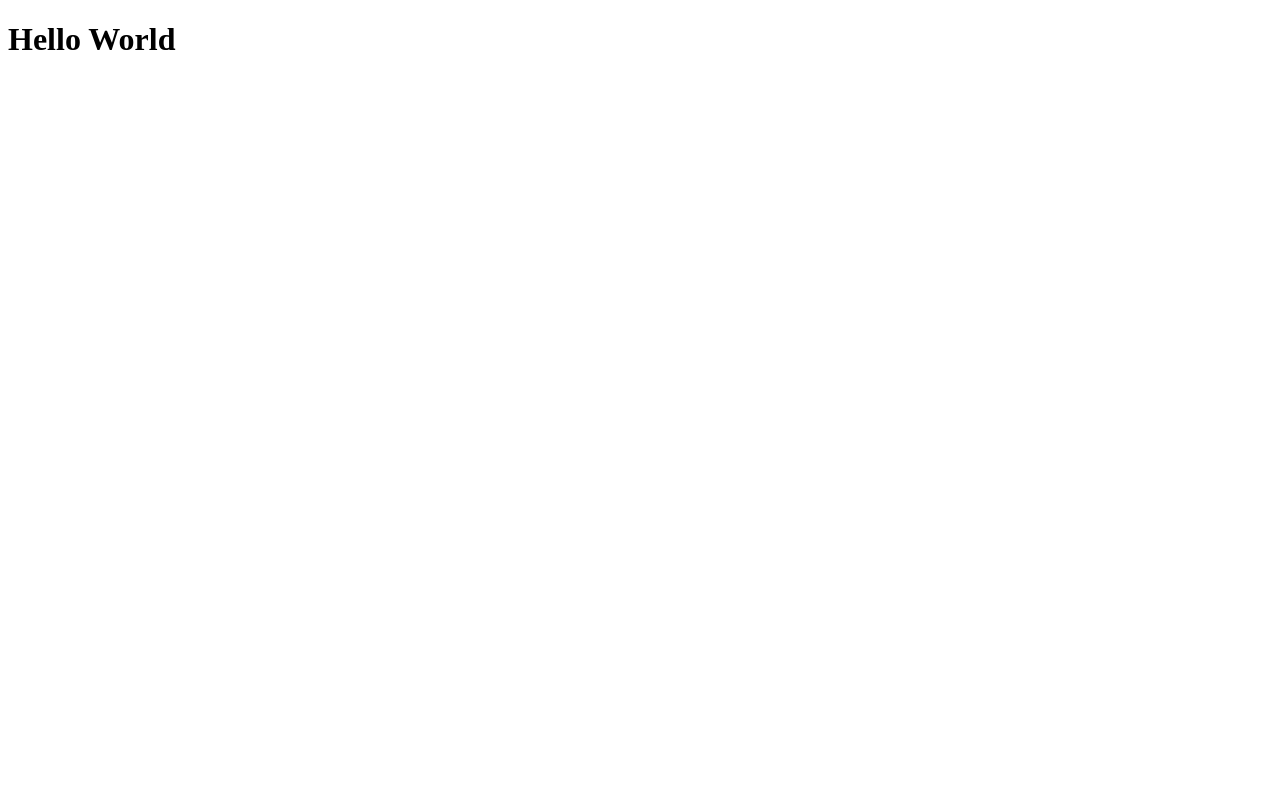
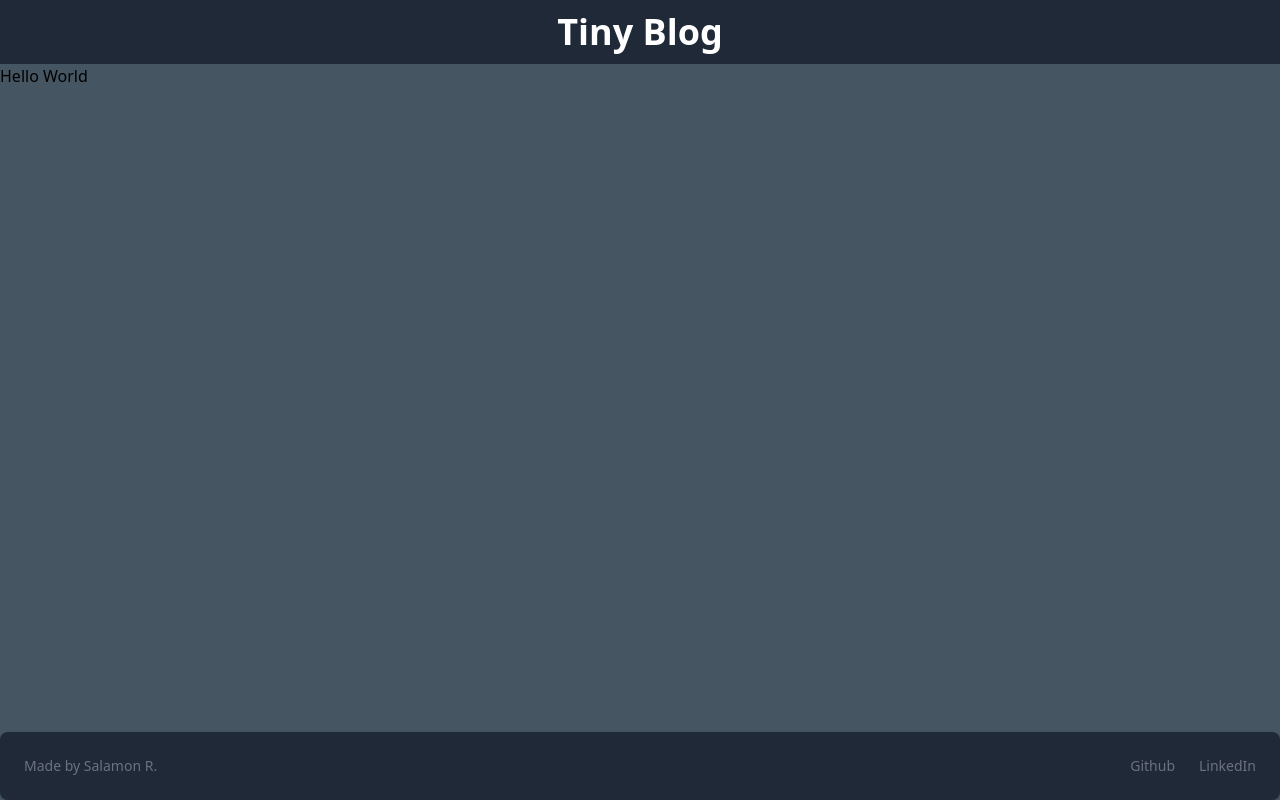
Before and after one commit to Sallis-GH/Tiny-Blog, a React (Create React App) app in the folder client/: page / in a window 1280 px wide. Built offline with nearby package versions, Linux system fonts and the light colour scheme; no server answers.

Commit message:
added header footer, and filtered data

```diff
--- /dev/null
+++ b/client/postcss.config.js
@@ -0,0 +1,6 @@
+module.exports = {
+  plugins: {
+    tailwindcss: {},
+    autoprefixer: {},
+  },
+}
--- a/client/src/App.tsx
+++ b/client/src/App.tsx
@@ -1,11 +1,33 @@
-import React from 'react';
 import './App.css';
+import { IBlogData } from './interface';
+import { useEffect, useState } from 'react';
+import Header from './components/Header';
+import Footer from './components/Footer';
 
 function App() {
+  const [blogs, setBlogs] = useState<IBlogData[]>([])
+
+  useEffect(() => {
+    fetch('https://dummyjson.com/posts')
+      .then(res => res.json())
+      .then(data => {
+        setBlogs(data.posts.map((ele: IBlogData) => ({
+          id: ele.id,
+          body: ele.body,
+          tags: ele.tags,
+          title: ele.title
+        })))
+      });
+  }, [])
+
   return (
-    <div className="App">
-      <h1>Hello World</h1>
-    </div>
+    <>
+      <Header />
+      <main className='min-h-footer'>
+        <h1>Hello World</h1>
+      </main>
+      <Footer />
+    </>
   );
 }
 
--- /dev/null
+++ b/client/src/components/BlogCard.tsx
@@ -0,0 +1,7 @@
+const BlogCard = () => {
+  return (
+    <div>BlogCard</div>
+  )
+}
+
+export default BlogCard
--- /dev/null
+++ b/client/src/components/Footer.tsx
@@ -0,0 +1,20 @@
+const Footer = () => {
+  return (
+
+    <footer className=' bottom-0 w-full p-4 rounded-lg shadow md:flex md:items-center md:justify-between md:p-6 bg-gray-800'>
+      <span className='text-sm text-gray-500 sm:text-center dark:text-gray-400'>Made by <a href='#' className='hover:underline'>Salamon R.</a>
+      </span>
+      <ul className='flex flex-wrap items-center mt-3 text-sm text-gray-500 dark:text-gray-400 sm:mt-0'>
+        <li>
+          <a target='_blank' rel='noreferrer' href='https://github.com/Sallis-GH' className='mr-4 hover:underline md:mr-6'>Github</a>
+        </li>
+        <li>
+          <a href='https://www.linkedin.com/in/salamon-rorvik/' target='_blank' rel='noreferrer' className='hover:underline'>LinkedIn</a>
+        </li>
+      </ul>
+    </footer>
+
+  )
+}
+
+export default Footer
--- a/client/src/components/Header.tsx
+++ b/client/src/components/Header.tsx
@@ -1,6 +1,10 @@
 const Header = () => {
   return (
-    <div>Header</div>
+    <header>
+      <div className='bg-gray-800 p-3'>
+        <h1 className='text-center font-bold text-4xl text-white'>Tiny Blog</h1>
+      </div>
+    </header>
   )
 }
 
--- /dev/null
+++ b/client/src/index.css
@@ -0,0 +1,11 @@
+@tailwind base;
+@tailwind components;
+@tailwind utilities;
+
+body {
+  @apply bg-[#455561]
+}
+
+.min-h-footer {
+  min-height: calc(100vh - (64px + 68px));
+}
--- a/client/src/index.tsx
+++ b/client/src/index.tsx
@@ -1,6 +1,7 @@
 import React from 'react';
 import ReactDOM from 'react-dom/client';
 import App from './App';
+import './index.css'
 
 const root = ReactDOM.createRoot(
   document.getElementById('root') as HTMLElement
--- /dev/null
+++ b/client/src/interface.tsx
@@ -0,0 +1,6 @@
+export interface IBlogData {
+  id: number
+  body: string,
+  tags: {0: string, 1: string, 2: string}
+  title: string
+}
--- /dev/null
+++ b/client/tailwind.config.js
@@ -0,0 +1,11 @@
+/** @type {import('tailwindcss').Config} */
+module.exports = {
+  content: [
+    "./src/**/*.{js,jsx,ts,tsx}",
+  ],
+  theme: {
+    extend: {},
+  },
+  plugins: [],
+  mode: 'jit',
+}
```
Also changed, not shown: client/package.json (+7 -0 lines), 2 other files (tests, documents, lock files or other folders).
